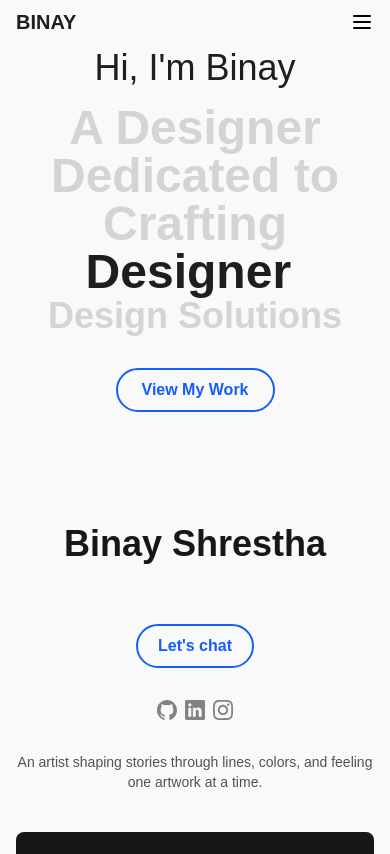
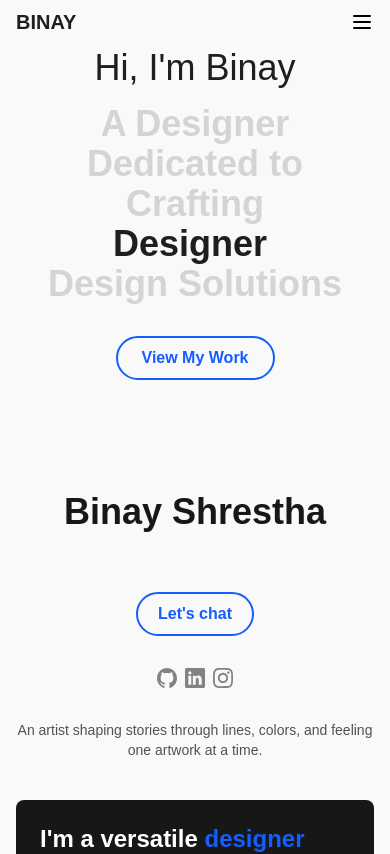
Before and after one commit to Hell086/Portfolio, a React (Vite) app: page / in a window 390 px wide. Shown: the top 854 px of the page. Built offline with nearby package versions, Linux system fonts and the light colour scheme; a web font is replaced by a local one.

Commit message:
latest commited

```diff
--- a/src/components/HeroText.jsx
+++ b/src/components/HeroText.jsx
@@ -9,7 +9,7 @@ const HeroText = () => {
   };
 
   return (
-    <div className="z-10 text-center md:text-left rounded-3xl bg-clip-text c-space ">
+    <div className="z-10 text-center md:text-left rounded-3xl bg-clip-text c-space">
       {/* Desktop View */}
       <div className="hidden md:flex flex-col">
         <motion.h1
@@ -60,13 +60,9 @@ const HeroText = () => {
             variants={variants}
             initial="hidden"
             animate="visible"
-            transition={{
-              delay: 2,
-              duration: 0.6,
-              ease: "easeOut",
-            }}
+            transition={{ delay: 2, duration: 0.6, ease: "easeOut" }}
           >
-        <motion.button
+            <motion.button
               className="relative z-30 px-8 py-3 border-2 border-blue-600 rounded-full text-blue-600 text-lg font-semibold hover:cursor-pointer hover:bg-blue-600 hover:text-white transition-all"
               whileHover={{ scale: 1.03 }}
               whileTap={{ scale: 0.95 }}
@@ -94,7 +90,7 @@ const HeroText = () => {
 
         <div>
           <motion.p
-            className="text-5xl font-black text-neutral-300"
+            className="text-4xl font-black text-neutral-300"
             variants={variants}
             initial="hidden"
             animate="visible"
@@ -111,7 +107,7 @@ const HeroText = () => {
           >
             <FlipWords
               words={words}
-              className="font-bold text-center text-secondary text-5xl"
+              className="font-bold text-center text-secondary text-4xl"
             />
           </motion.div>
 
@@ -130,11 +126,7 @@ const HeroText = () => {
             variants={variants}
             initial="hidden"
             animate="visible"
-            transition={{
-              delay: 2,
-              duration: 0.6,
-              ease: "easeOut",
-            }}
+            transition={{ delay: 2, duration: 0.6, ease: "easeOut" }}
           >
             <motion.button
               className="relative z-30 px-6 py-2 bg-transparent border-2 border-blue-600 rounded-full text-blue-600 font-semibold hover:cursor-pointer hover:bg-blue-600 hover:text-white transition-all"
--- a/src/sections/Hero.jsx
+++ b/src/sections/Hero.jsx
@@ -5,7 +5,7 @@ const Hero = () => {
   const isMobile = useMediaQuery({ maxWidth: 853 });
   return (
     <section
-      className="flex items-center justify-center md:items-center md:justify-start section-spacing"
+      className="flex items-center justify-center md:items-center md:justify-start section-spacing min-h-screen"
       id="home"
     >
       <HeroText />
```
